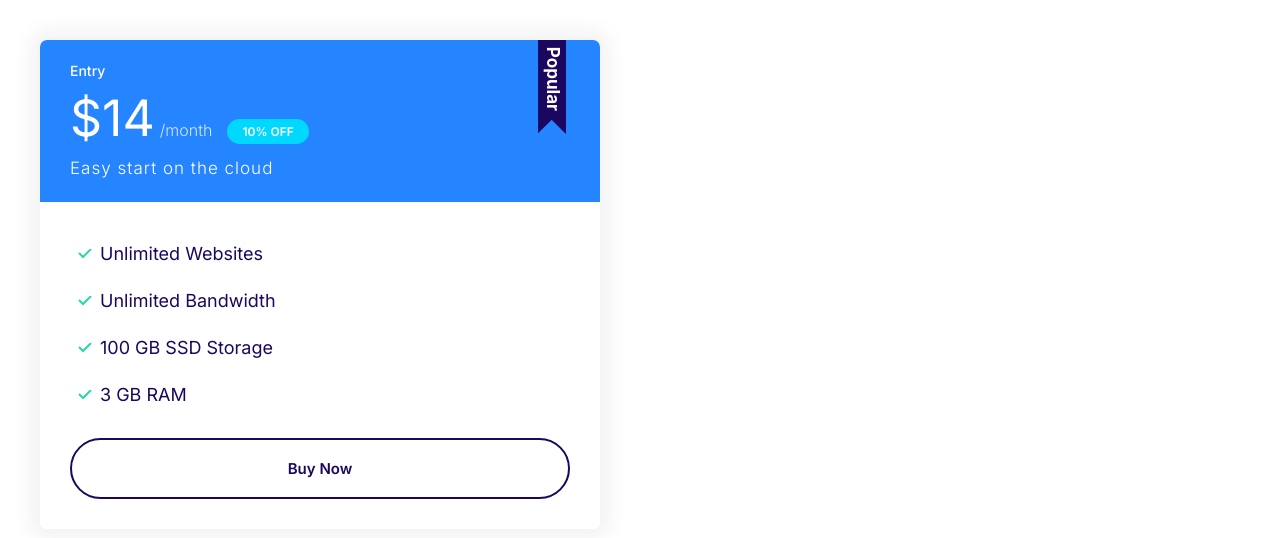
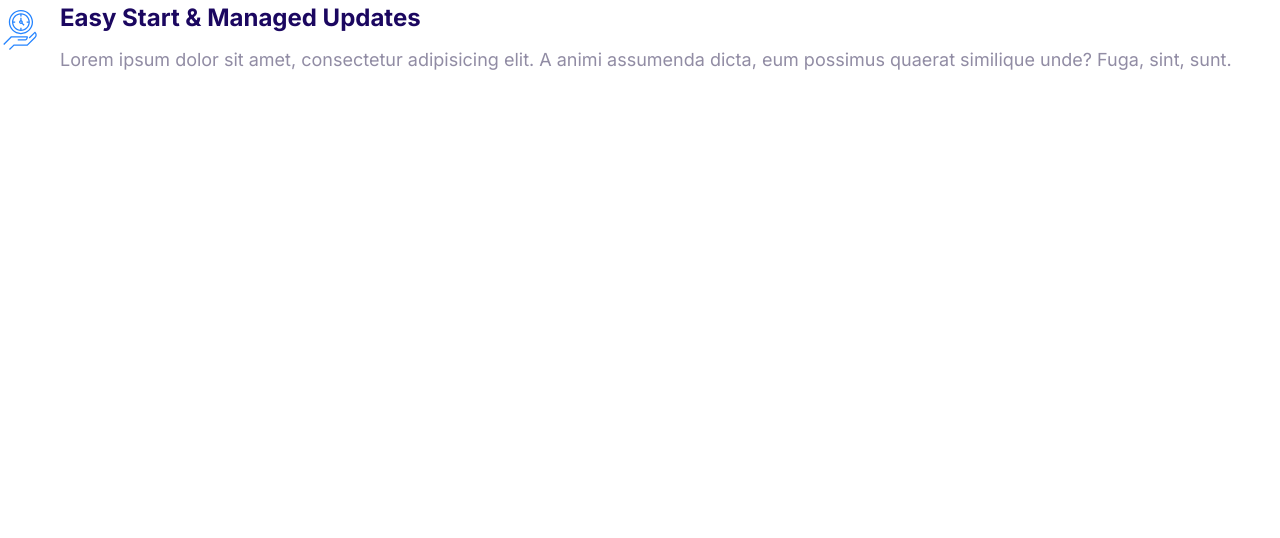
Before and after one commit to mmmcaffeine/moshify, a plain HTML site: page index.html in a window 1280 px wide. Drawn offline with Linux system fonts and the light colour scheme.

Commit message:
Added the media component

```diff
--- a/css/styles.css
+++ b/css/styles.css
@@ -375,3 +375,21 @@ a {
     font-size: 1.7rem;
   }
 }
+
+/* Media */
+
+.media {
+  display: flex;
+}
+
+.media__title {
+  margin-top: 0;
+}
+
+.media__body {
+  margin: 0 2rem;
+}
+
+.media__image {
+  margin-top: 1rem;
+}
--- a/index.html
+++ b/index.html
@@ -15,26 +15,18 @@
     <link rel="stylesheet" href="css/styles.css" />
   </head>
   <body>
-    <div style="width: 50%; padding: 4rem">
-      <div class="plan plan--popular">
-        <div class="card card--primary">
-          <header class="card__header">
-            <h3 class="plan__name">Entry</h3>
-            <span class="plan__price">$14</span>
-            <span class="plan__billing-cycle">/month</span>
-            <span class="badge badge--secondary badge--small">10% OFF</span>
-            <span class="plan__description">Easy start on the cloud</span>
-          </header>
-          <div class="card__body">
-            <ul class="list list--tick">
-              <li class="list__item">Unlimited Websites</li>
-              <li class="list__item">Unlimited Bandwidth</li>
-              <li class="list__item">100 GB SSD Storage</li>
-              <li class="list__item">3 GB RAM</li>
-            </ul>
-            <button class="btn btn--outline btn--block">Buy Now</button>
-          </div>
-        </div>
+    <div class="media">
+      <div class="media__image">
+        <svg class="icon icon--primary">
+          <use xlink:href="../images/icons-sprite.svg#clock"></use>
+        </svg>
+      </div>
+      <div class="media__body">
+        <h3 class="media__title">Easy Start & Managed Updates</h3>
+        <p>
+          Lorem ipsum dolor sit amet, consectetur adipisicing elit. A animi assumenda
+          dicta, eum possimus quaerat similique unde? Fuga, sint, sunt.
+        </p>
       </div>
     </div>
   </body>
```
Also changed, not shown: components/medias.html (added, +14 -0 lines).
